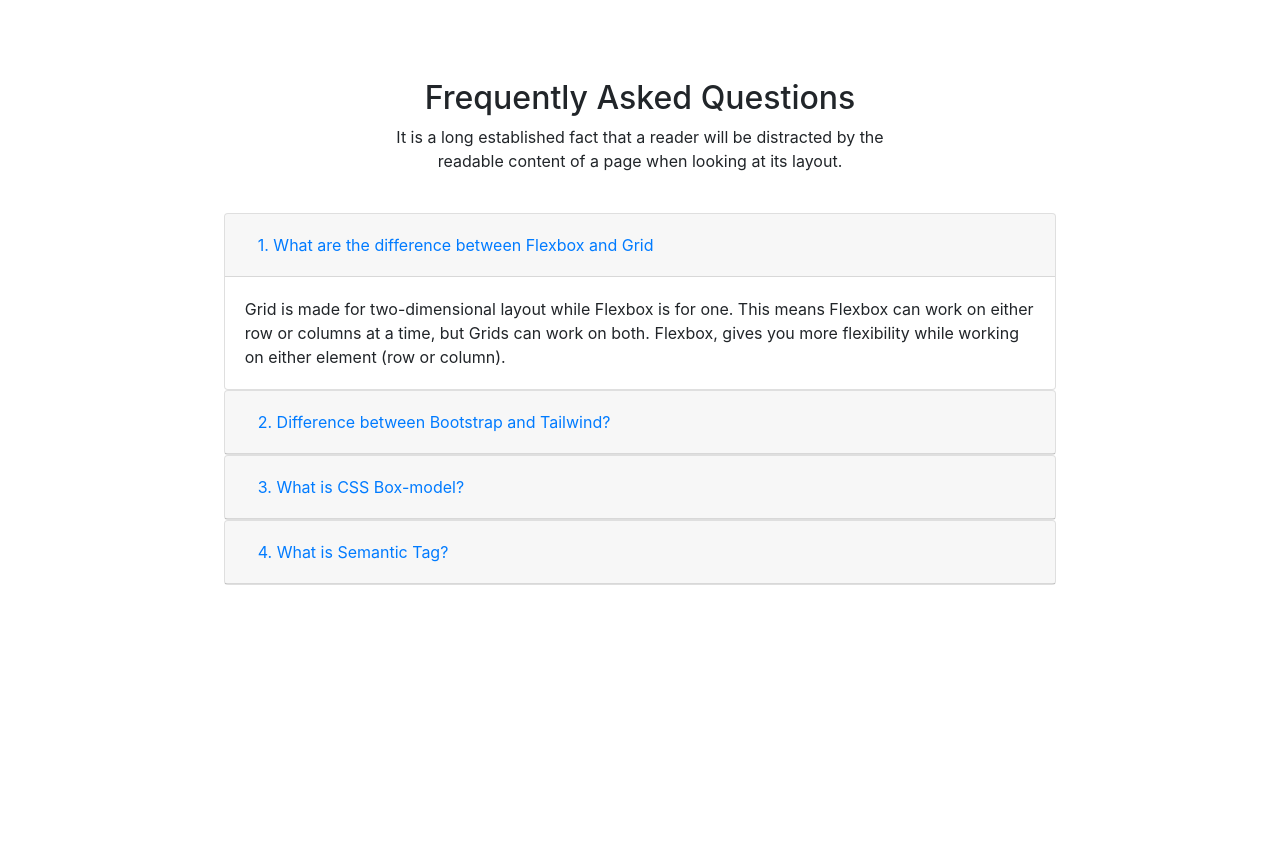
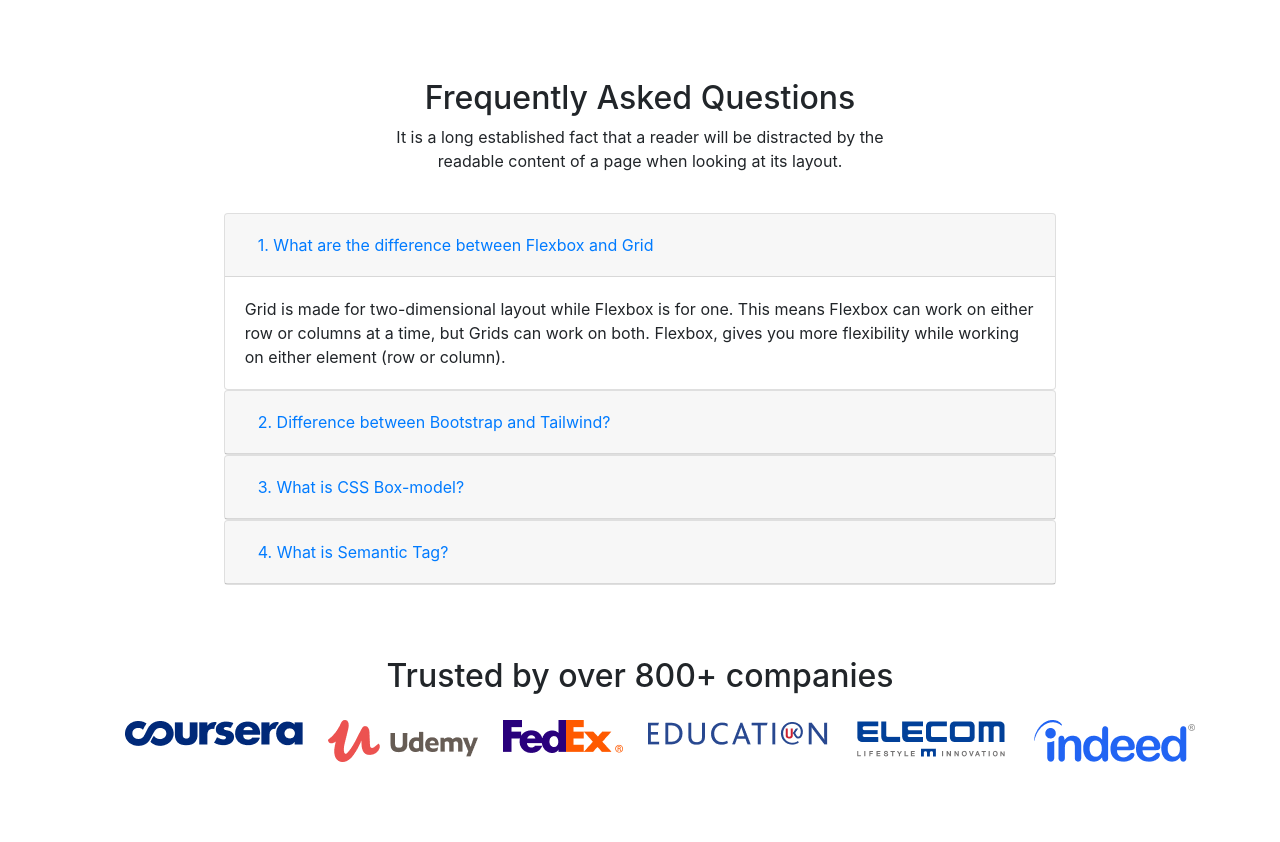
Before and after one commit to SAhmed28/EdTech, a plain HTML site: page index.html in a window 1280 px wide. Shown: the part 2397-3239 px from the top of the page. Before the commit the page ends 3006 px from the top, so only its background shows below. Drawn offline with nearby package versions, Linux system fonts and the light colour scheme.

Commit message:
trusted section added

```diff
--- a/css/style.css
+++ b/css/style.css
@@ -1,3 +1,6 @@
+ul,li{
+    list-style-type: none;
+}
 .carousel-inner { background-color: #000000;}
 .carousel-inner img { opacity: 0.7; }
 .carousel-caption {
--- a/index.html
+++ b/index.html
@@ -392,6 +392,24 @@
         </div>
       </section>
       <!-- FAQ section ends -->
+
+      <!-- Truested Section Start -->
+      <section class="container">
+        <div class="row py-5">
+          <div class="col-lg-12">
+            <h2 class="text-center">Trusted by over 800+ companies</h2>
+            <ul class="d-flex justify-content-between py-3">
+              <li><img src="images/company/company-1.png" alt="company1"></li>
+              <li><img src="images/company/company-2.png" alt="company2"></li>
+              <li><img src="images/company/company-3.png" alt="company3"></li>
+              <li><img src="images/company/company-4.png" alt="company4"></li>
+              <li><img src="images/company/company-5.png" alt="company5"></li>
+              <li><img src="images/company/company-6.png" alt="company6"></li>
+            </ul>
+          </div>
+        </div>
+      </section>
+      <!-- Truested Section Ends -->
     </main>
 
     <!-- Optional JavaScript -->
```
